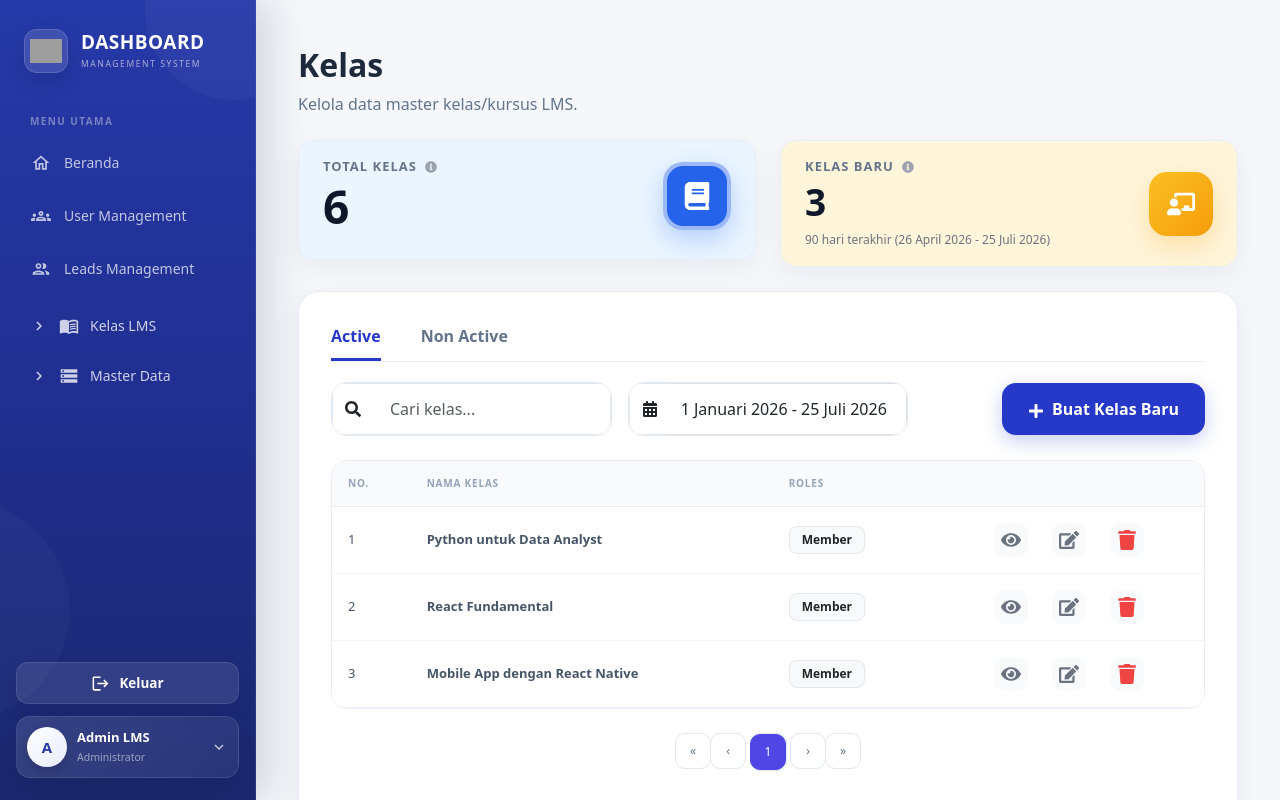
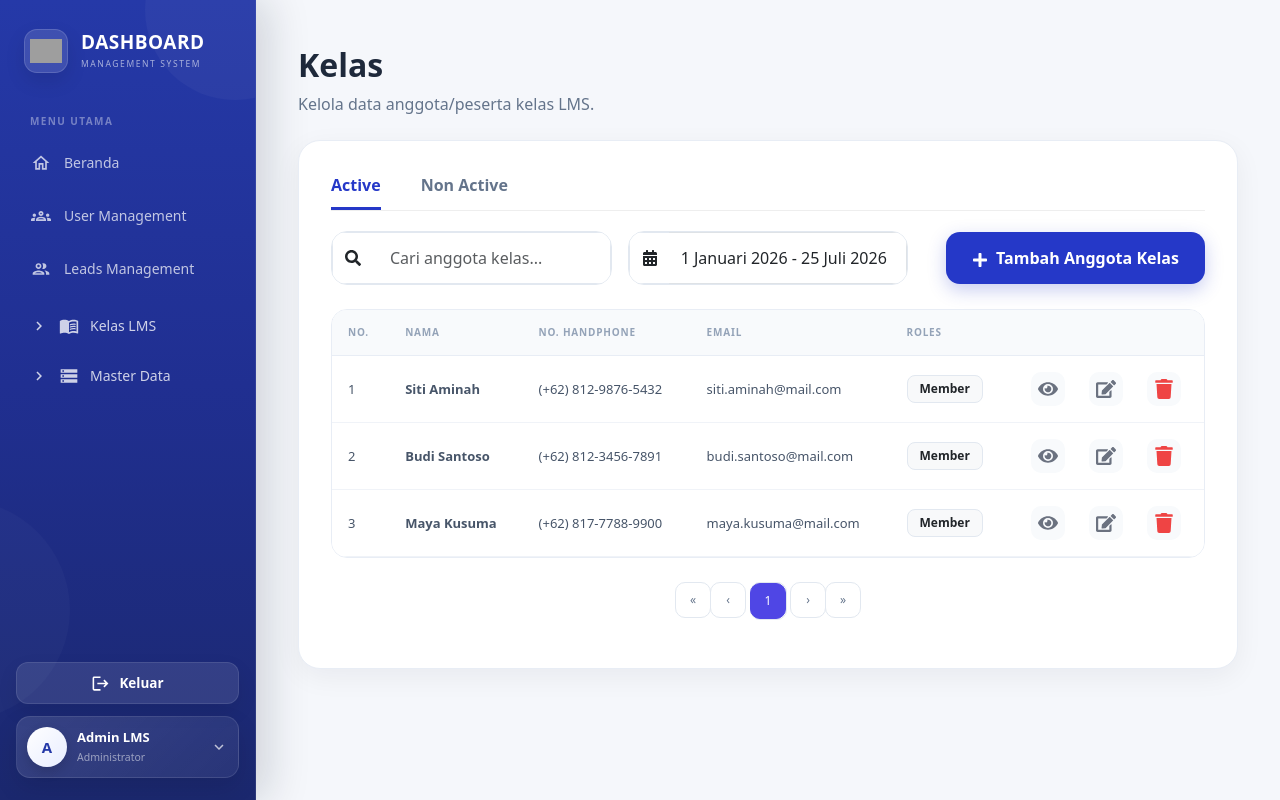
Before and after one commit to indri-esti/Dashboard-management, a React (Vite) app: page /master-data/kelas in a window 1280 px wide. Built offline with nearby package versions, Linux system fonts and the light colour scheme; grey boxes are pictures that could not be loaded.

Commit message:
perbaikan kelas jsx

```diff
--- a/src/pages/MasterData/Kelas.jsx
+++ b/src/pages/MasterData/Kelas.jsx
@@ -1,4 +1,4 @@
-import { useState, useEffect, useMemo } from "react";
+import { useState, useEffect } from "react";
 import { useNavigate } from "react-router-dom";
 import {
   Container,
@@ -16,8 +16,6 @@ import {
   Badge,
 } from "react-bootstrap";
 import {
-  FaBook,
-  FaChalkboardTeacher,
   FaCalendarAlt,
   FaSearch,
   FaPlus,
@@ -26,67 +24,71 @@ import {
   FaTrash,
   FaArrowCircleUp,
   FaTimes,
-  FaInfoCircle,
 } from "react-icons/fa";
 import Calendar from "react-calendar";
 import "react-calendar/dist/Calendar.css";
 
 // ===========================
-// HARDCODE DUMMY DATA (nanti diganti fetch API kayak UserManagement.jsx)
+// HARDCODE DUMMY DATA (nanti diganti fetch API kelas.py kayak UserManagement.jsx)
+// Kelas sekarang berisi data ANGGOTA/PESERTA kelas, bukan lagi nama mata kelas.
 // ===========================
 const DUMMY_KELAS = [
   {
     id_kelas: 1,
-    nama_kelas: "React Fundamental",
+    nama: "Budi Santoso",
+    phone: "081234567891",
+    email: "budi.santoso@mail.com",
     roles: "Member",
-    deskripsi:
-      "Belajar dasar React mulai dari komponen, state, hingga routing.",
     status: "active",
     created_at: "2026-06-10",
     alasan_non_active: "",
   },
   {
     id_kelas: 2,
-    nama_kelas: "Python untuk Data Analyst",
+    nama: "Siti Aminah",
+    phone: "081298765432",
+    email: "siti.aminah@mail.com",
     roles: "Member",
-    deskripsi:
-      "Analisis data menggunakan Python, Pandas, dan visualisasi data.",
     status: "active",
     created_at: "2026-07-02",
     alasan_non_active: "",
   },
   {
     id_kelas: 3,
-    nama_kelas: "UI/UX Design Dasar",
+    nama: "Ahmad Fauzi",
+    phone: "085611122233",
+    email: "ahmad.fauzi@mail.com",
     roles: "Admin",
-    deskripsi: "Prinsip dasar UI/UX, wireframing, dan prototyping.",
     status: "non active",
     created_at: "2026-03-15",
-    alasan_non_active: "Materi sedang diperbarui ke versi terbaru.",
+    alasan_non_active: "Sedang cuti panjang, akses dinonaktifkan sementara.",
   },
   {
     id_kelas: 4,
-    nama_kelas: "Falcon Framework untuk Backend",
+    nama: "Dewi Lestari",
+    phone: "081345567788",
+    email: "dewi.lestari@mail.com",
     roles: "Admin",
-    deskripsi: "Membangun REST API dengan Python Falcon dan MySQL.",
     status: "active",
     created_at: "2026-08-01",
     alasan_non_active: "",
   },
   {
     id_kelas: 5,
-    nama_kelas: "Digital Marketing untuk Pemula",
+    nama: "Rio Pratama",
+    phone: "082211334455",
+    email: "rio.pratama@mail.com",
     roles: "Member",
-    deskripsi: "Dasar-dasar digital marketing, SEO, dan social media ads.",
     status: "non active",
     created_at: "2026-01-20",
-    alasan_non_active: "Instruktur cuti, kelas dijadwalkan ulang.",
+    alasan_non_active: "Mengundurkan diri dari kelas, menunggu konfirmasi ulang.",
   },
   {
     id_kelas: 6,
-    nama_kelas: "Mobile App dengan React Native",
+    nama: "Maya Kusuma",
+    phone: "081777889900",
+    email: "maya.kusuma@mail.com",
     roles: "Member",
-    deskripsi: "Membangun aplikasi mobile cross-platform dengan React Native.",
     status: "active",
     created_at: "2026-05-28",
     alasan_non_active: "",
@@ -95,6 +97,26 @@ const DUMMY_KELAS = [
 
 const isActiveStatus = (status) =>
   (status || "").toLowerCase().trim() === "active";
+
+const formatPhoneNumber = (phone) => {
+  if (!phone) return "-";
+
+  let number = String(phone).replace(/\D/g, "");
+
+  if (number.startsWith("62")) {
+    number = number.slice(2);
+  }
+
+  if (number.startsWith("0")) {
+    number = number.slice(1);
+  }
+
+  if (number.length >= 10) {
+    return `(+62) ${number.replace(/(\d{3})(\d{4})(\d+)/, "$1-$2-$3")}`;
+  }
+
+  return `(+62) ${number}`;
+};
 
 function Kelas() {
   const navigate = useNavigate();
@@ -117,7 +139,7 @@ function Kelas() {
     }, 400);
 
     // ===========================
-    // NANTI KALAU BACKEND SUDAH SIAP, GANTI JADI:
+    // NANTI KALAU BACKEND kelas.py SUDAH SIAP, GANTI JADI:
     // ===========================
     // try {
     //   setLoading(true);
@@ -157,12 +179,8 @@ function Kelas() {
       year: "numeric",
     });
 
-  const today = useMemo(() => new Date(), []);
-
-  const defaultStart = useMemo(
-    () => new Date(today.getFullYear(), 0, 1),
-    [today]
-  );
+  const today = new Date();
+  const defaultStart = new Date(today.getFullYear(), 0, 1);
 
   const [startDate, setStartDate] = useState(defaultStart);
   const [endDate, setEndDate] = useState(today);
@@ -199,6 +217,56 @@ function Kelas() {
   const [selectedKelas, setSelectedKelas] = useState(null);
 
   // ===========================
+  // Edit modal
+  // ===========================
+  const [showEdit, setShowEdit] = useState(false);
+  const [selectedEdit, setSelectedEdit] = useState(null);
+  const [editForm, setEditForm] = useState({
+    nama: "",
+    phone: "",
+    email: "",
+    roles: "Member",
+  });
+  const [saving, setSaving] = useState(false);
+
+  const openEditModal = (item) => {
+    setSelectedEdit(item);
+    setEditForm({
+      nama: item.nama || "",
+      phone: item.phone || "",
+      email: item.email || "",
+      roles: item.roles || "Member",
+    });
+    setShowEdit(true);
+  };
+
+  const handleEditChange = (e) => {
+    const { name, value } = e.target;
+    setEditForm((prev) => ({ ...prev, [name]: value }));
+  };
+
+  const handleSaveEdit = () => {
+    if (!selectedEdit) return;
+
+    setSaving(true);
+
+    // Simulasi update data lokal (nanti diganti api.put(`/api/kelas/${id}`, editForm))
+    setTimeout(() => {
+      setDataKelas((prev) =>
+        prev.map((item) =>
+          item.id_kelas === selectedEdit.id_kelas
+            ? { ...item, ...editForm }
+            : item
+        )
+      );
+
+      setShowEdit(false);
+      setSelectedEdit(null);
+      setSaving(false);
+    }, 300);
+  };
+
+  // ===========================
   // Delete modal (HAPUS PERMANEN)
   // ===========================
   const [showDelete, setShowDelete] = useState(false);
@@ -213,9 +281,7 @@ function Kelas() {
     // Simulasi hapus data lokal (nanti diganti api.delete(`/api/kelas/${id}`))
     setTimeout(() => {
       setDataKelas((prev) =>
-        prev.filter(
-          (item) => item.id_kelas !== selectedDelete.id_kelas
-        )
+        prev.filter((item) => item.id_kelas !== selectedDelete.id_kelas)
       );
 
       setShowDelete(false);
@@ -266,7 +332,9 @@ function Kelas() {
       const keyword = search.toLowerCase();
 
       return (
-        (item.nama_kelas || "").toLowerCase().includes(keyword) ||
+        (item.nama || "").toLowerCase().includes(keyword) ||
+        (item.email || "").toLowerCase().includes(keyword) ||
+        (item.phone || "").toLowerCase().includes(keyword) ||
         (item.roles || "").toLowerCase().includes(keyword)
       );
     })
@@ -320,31 +388,7 @@ function Kelas() {
   const indexOfLastKelas = currentPage * itemsPerPage;
   const indexOfFirstKelas = indexOfLastKelas - itemsPerPage;
 
-  const currentKelas = filteredKelas.slice(
-    indexOfFirstKelas,
-    indexOfLastKelas
-  );
-
-  // ===========================
-  // Stats
-  // ===========================
-  const ninetyDaysAgo = useMemo(() => {
-    const d = new Date(today);
-    d.setDate(today.getDate() - 90);
-    return d;
-  }, [today]);
-
-  const newKelas = dataKelas.filter((item) => {
-    const created = new Date(item.created_at);
-
-    return (
-      !isNaN(created.getTime()) &&
-      created >= ninetyDaysAgo &&
-      created <= today
-    );
-  });
-
-  const totalKelas = dataKelas.length;
+  const currentKelas = filteredKelas.slice(indexOfFirstKelas, indexOfLastKelas);
 
   return (
     <Container fluid className="py-3 kelas-page">
@@ -370,7 +414,7 @@ function Kelas() {
         }
 
         .kelas-page table {
-          min-width: 700px;
+          min-width: 800px;
         }
 
         .kelas-page table th {
@@ -448,11 +492,9 @@ function Kelas() {
       {/* Header */}
       <div className="d-flex justify-content-between align-items-center mb-4">
         <div>
-          <h2 style={{ fontWeight: 700, color: "#1E293B" }}>
-            Kelas
-          </h2>
+          <h2 style={{ fontWeight: 700, color: "#1E293B" }}>Kelas</h2>
           <p style={{ color: "#64748B", marginBottom: 0 }}>
-            Kelola data master kelas/kursus LMS.
+            Kelola data anggota/peserta kelas LMS.
           </p>
         </div>
       </div>
@@ -462,152 +504,6 @@ function Kelas() {
           {error}
         </Alert>
       )}
-
-      {/* Statistik */}
-      <Row className="g-4 mb-4">
-        <Col md={6}>
-          <Card
-            style={{
-              border: "1px solid #CFE6FF",
-              borderRadius: "16px",
-              background: "#EAF5FF",
-              minHeight: "120px",
-              boxShadow: "0 10px 30px rgba(15,23,42,.08)",
-            }}
-          >
-            <Card.Body className="px-4 py-3">
-              <div className="d-flex justify-content-between align-items-center">
-                <div>
-                  <div
-                    className="d-flex align-items-center gap-2"
-                    style={{
-                      fontSize: 13,
-                      fontWeight: 700,
-                      letterSpacing: 1,
-                      color: "#64748B",
-                      textTransform: "uppercase",
-                    }}
-                  >
-                    Total Kelas
-                    <FaInfoCircle size={12} color="#9CA3AF" />
-                  </div>
-
-                  <h2
-                    style={{
-                      fontSize: 46,
-                      fontWeight: 800,
-                      color: "#0F172A",
-                      margin: "6px 0",
-                      lineHeight: 1,
-                    }}
-                  >
-                    {loading ? (
-                      <Spinner animation="border" size="sm" />
-                    ) : (
-                      totalKelas
-                    )}
-                  </h2>
-                </div>
-
-                <div
-                  style={{
-                    width: 68,
-                    height: 68,
-                    borderRadius: 20,
-                    background: "#2563EB",
-                    display: "flex",
-                    justifyContent: "center",
-                    alignItems: "center",
-                    boxShadow: "0 10px 25px rgba(37,99,235,.25)",
-                    border: "4px solid rgba(255,255,255,.55)",
-                  }}
-                >
-                  <FaBook size={28} color="#fff" />
-                </div>
-              </div>
-            </Card.Body>
-          </Card>
-        </Col>
-
-        <Col md={6}>
-          <Card
-            style={{
-              border: "1px solid #F8E8B5",
-              borderRadius: "16px",
-              background: "#FFF5DA",
-              minHeight: "120px",
-              boxShadow: "0 8px 24px rgba(245, 158, 11, 0.12)",
-            }}
-          >
-            <Card.Body className="px-4 py-3">
-              <div className="d-flex justify-content-between align-items-center">
-                <div>
-                  <div
-                    className="d-flex align-items-center gap-2"
-                    style={{
-                      fontSize: 13,
-                      fontWeight: 700,
-                      letterSpacing: 1,
-                      color: "#64748B",
-                      textTransform: "uppercase",
-                    }}
-                  >
-                    Kelas Baru
-                    <FaInfoCircle size={12} color="#9CA3AF" />
-                  </div>
-
-                  <h2
-                    style={{
-                      fontSize: 37,
-                      fontWeight: 800,
-                      color: "#0F172A",
-                      margin: "6px 0",
-                      lineHeight: 1,
-                    }}
-                  >
-                    {loading ? (
-                      <Spinner animation="border" size="sm" />
-                    ) : (
-                      newKelas.length
-                    )}
-                  </h2>
-
-                  <small style={{ color: "#6B7280", fontSize: "12px" }}>
-                    90 hari terakhir (
-                    {ninetyDaysAgo.toLocaleDateString("id-ID", {
-                      day: "numeric",
-                      month: "long",
-                      year: "numeric",
-                    })}
-                    {" - "}
-                    {today.toLocaleDateString("id-ID", {
-                      day: "numeric",
-                      month: "long",
-                      year: "numeric",
-                    })}
-                    )
-                  </small>
-                </div>
-
-                <div
-                  style={{
-                    width: 64,
-                    height: 64,
-                    borderRadius: 18,
-                    background: "linear-gradient(135deg, #FBBF24, #F59E0B)",
-                    display: "flex",
-                    justifyContent: "center",
-                    alignItems: "center",
-                    boxShadow: "0 10px 25px rgba(245, 158, 11, .25)",
-                  }}
-                >
-                  <FaChalkboardTeacher size={28} color="#fff" />
-                </div>
-              </div>
-            </Card.Body>
-          </Card>
-        </Col>
-      </Row>
 
       {/* Card tabel */}
       <Card
@@ -635,8 +531,7 @@ function Kelas() {
                 cursor: "pointer",
                 fontWeight: 600,
                 paddingBottom: 10,
-                borderBottom:
-                  tab === "active" ? "3px solid #2538C8" : "none",
+                borderBottom: tab === "active" ? "3px solid #2538C8" : "none",
                 color: tab === "active" ? "#2538C8" : "#64748B",
                 marginBottom: 0,
               }}
@@ -684,7 +579,7 @@ function Kelas() {
 
                 <Form.Control
                   type="text"
-                  placeholder="Cari kelas..."
+                  placeholder="Cari anggota kelas..."
                   value={search}
                   onChange={(e) => setSearch(e.target.value)}
                   style={{
@@ -748,7 +643,7 @@ function Kelas() {
                 }}
               >
                 <FaPlus className="me-2" />
-                Buat Kelas Baru
+                Tambah Anggota Kelas
               </Button>
             </Col>
           </Row>
@@ -772,12 +667,12 @@ function Kelas() {
                 <thead style={{ background: "#F8FAFC" }}>
                   <tr>
                     <th style={thStyle}>NO.</th>
-                    <th style={thStyle}>NAMA KELAS</th>
+                    <th style={thStyle}>NAMA</th>
+                    <th style={thStyle}>NO. HANDPHONE</th>
+                    <th style={thStyle}>EMAIL</th>
                     <th style={thStyle}>ROLES</th>
 
-                    {tab === "nonactive" && (
-                      <th style={thStyle}>ALASAN</th>
-                    )}
+                    {tab === "nonactive" && <th style={thStyle}>ALASAN</th>}
 
                     <th></th>
                   </tr>
@@ -798,8 +693,20 @@ function Kelas() {
                             color: "#1e293b",
                           }}
                         >
-                          {item.nama_kelas}
+                          {item.nama}
                         </td>
+
+                        <td
+                          style={{
+                            ...tdStyle,
+                            fontWeight: 500,
+                            whiteSpace: "nowrap",
+                          }}
+                        >
+                          {formatPhoneNumber(item.phone)}
+                        </td>
+
+                        <td style={tdStyle}>{item.email || "-"}</td>
 
                         <td style={tdStyle}>
                           <Badge
@@ -872,11 +779,7 @@ function Kelas() {
                             )}
 
                             <span
-                              onClick={() =>
-                                navigate(
-                                  `/master-data/kelas/edit/${item.id_kelas}`
-                                )
-                              }
+                              onClick={() => openEditModal(item)}
                               title="Edit"
                             >
                               <FaEdit
@@ -912,7 +815,7 @@ function Kelas() {
                   ) : (
                     <tr>
                       <td
-                        colSpan={tab === "nonactive" ? 6 : 5}
+                        colSpan={tab === "nonactive" ? 7 : 6}
                         style={{
                           padding: "60px 20px",
                           textAlign: "center",
@@ -934,13 +837,13 @@ function Kelas() {
                         >
                           {isSearching
                             ? `Tidak ada hasil untuk "${search}"`
-                            : "Belum ada data kelas"}
+                            : "Belum ada data anggota kelas"}
                         </h5>
 
                         <p style={{ color: "#94A3B8", marginBottom: 20 }}>
                           {isSearching
                             ? "Coba gunakan kata kunci lain."
-                            : "Data kelas akan ditampilkan di sini."}
+                            : "Data anggota kelas akan ditampilkan di sini."}
                         </p>
 
                         {isSearching && (
@@ -989,9 +892,7 @@ function Kelas() {
 
                     <Pagination.Next
                       onClick={() =>
-                        setCurrentPage((prev) =>
-                          Math.min(prev + 1, totalPages)
-                        )
+                        setCurrentPage((prev) => Math.min(prev + 1, totalPages))
                       }
                       disabled={currentPage === totalPages}
                     />
@@ -1013,27 +914,34 @@ function Kelas() {
           style={{ padding: "36px", borderRadius: 18, position: "relative" }}
         >
           <h4 style={{ fontWeight: 700, textAlign: "center", marginBottom: 30 }}>
-            Detail Data Kelas
+            Detail Anggota Kelas
           </h4>
 
           <Row className="mb-3">
-            <Col xs={5}>Nama Kelas</Col>
+            <Col xs={5}>Nama</Col>
             <Col xs={7} className="text-end">
-              {selectedKelas?.nama_kelas || "-"}
+              {selectedKelas?.nama || "-"}
             </Col>
           </Row>
 
           <Row className="mb-3">
-            <Col xs={5}>Roles</Col>
+            <Col xs={5}>No. Handphone</Col>
             <Col xs={7} className="text-end">
-              {selectedKelas?.roles || "-"}
+              {formatPhoneNumber(selectedKelas?.phone)}
+            </Col>
+          </Row>
+
+          <Row className="mb-3">
+            <Col xs={5}>Email</Col>
+            <Col xs={7} className="text-end">
+              {selectedKelas?.email || "-"}
             </Col>
           </Row>
 
           <Row>
-            <Col xs={5}>Deskripsi</Col>
+            <Col xs={5}>Roles</Col>
             <Col xs={7} className="text-end">
-              {selectedKelas?.deskripsi || "-"}
+              {selectedKelas?.roles || "-"}
             </Col>
           </Row>
 
@@ -1058,7 +966,114 @@ function Kelas() {
         </Modal.Body>
       </Modal>
 
-      {/* Modal Hapus Kelas (permanen) */}
+      {/* Modal Edit */}
+      <Modal
+        show={showEdit}
+        onHide={() => !saving && setShowEdit(false)}
+        centered
+      >
+        <Modal.Body
+          style={{ padding: "36px", borderRadius: 18, position: "relative" }}
+        >
+          <h4 style={{ fontWeight: 700, textAlign: "center", marginBottom: 30 }}>
+            Edit Anggota Kelas
+          </h4>
+
+          <Form>
+            <Form.Group className="mb-3">
+              <Form.Label style={{ fontWeight: 600 }}>Nama</Form.Label>
+              <Form.Control
+                name="nama"
+                value={editForm.nama}
+                onChange={handleEditChange}
+                placeholder="Masukkan nama"
+              />
+            </Form.Group>
+
+            <Form.Group className="mb-3">
+              <Form.Label style={{ fontWeight: 600 }}>No. Handphone</Form.Label>
+              <Form.Control
+                name="phone"
+                value={editForm.phone}
+                onChange={handleEditChange}
+                placeholder="Contoh: 081234567890"
+              />
+            </Form.Group>
+
+            <Form.Group className="mb-3">
+              <Form.Label style={{ fontWeight: 600 }}>Email</Form.Label>
+              <Form.Control
+                type="email"
+                name="email"
+                value={editForm.email}
+                onChange={handleEditChange}
+                placeholder="Masukkan email"
+              />
+            </Form.Group>
+
+            <Form.Group className="mb-2">
+              <Form.Label style={{ fontWeight: 600 }}>Roles</Form.Label>
+              <Form.Select
+                name="roles"
+                value={editForm.roles}
+                onChange={handleEditChange}
+              >
+                <option value="Member">Member</option>
+                <option value="Admin">Admin</option>
+              </Form.Select>
+            </Form.Group>
+          </Form>
+
+          <div className="d-flex justify-content-between mt-4">
+            <Button
+              style={{
+                width: "48%",
+                height: 46,
+                background: "#2538C8",
+                border: "none",
+                borderRadius: 10,
+              }}
+              disabled={saving}
+              onClick={handleSaveEdit}
+            >
+              {saving ? <Spinner animation="border" size="sm" /> : "SIMPAN"}
+            </Button>
+
+            <Button
+              variant="outline-secondary"
+              style={{ width: "48%", height: 46, borderRadius: 10 }}
+              disabled={saving}
+              onClick={() => {
+                setShowEdit(false);
+                setSelectedEdit(null);
+              }}
+            >
+              BATAL
+            </Button>
+          </div>
+
+          <div
+            style={{
+              position: "absolute",
+              top: 18,
+              right: 18,
+              width: 34,
+              height: 34,
+              borderRadius: "50%",
+              background: "#F1F5F9",
+              display: "flex",
+              justifyContent: "center",
+              alignItems: "center",
+              cursor: "pointer",
+            }}
+            onClick={() => !saving && setShowEdit(false)}
+          >
+            <FaTimes size={14} color="#64748B" />
+          </div>
+        </Modal.Body>
+      </Modal>
+
+      {/* Modal Hapus Anggota Kelas (permanen) */}
       <Modal
         show={showDelete}
         onHide={() => !deleting && setShowDelete(false)}
@@ -1075,9 +1090,9 @@ function Kelas() {
               color: "#64748B",
             }}
           >
-            Apakah kamu yakin ingin menghapus kelas{" "}
-            <strong>{selectedDelete?.nama_kelas}</strong>? Data yang sudah
-            dihapus tidak dapat dikembalikan.
+            Apakah kamu yakin ingin menghapus data{" "}
+            <strong>{selectedDelete?.nama}</strong>? Data yang sudah dihapus
+            tidak dapat dikembalikan.
           </p>
 
           <div className="d-flex justify-content-between mt-4">
@@ -1092,11 +1107,7 @@ function Kelas() {
               disabled={deleting}
               onClick={handleDeleteKelas}
             >
-              {deleting ? (
-                <Spinner animation="border" size="sm" />
-              ) : (
-                "YA, HAPUS"
-              )}
+              {deleting ? <Spinner animation="border" size="sm" /> : "YA, HAPUS"}
             </Button>
 
             <Button
@@ -1254,8 +1265,8 @@ function Kelas() {
               marginBottom: 35,
             }}
           >
-            Apakah kamu yakin ingin mengaktifkan kembali kelas{" "}
-            <strong>{selectedReActive?.nama_kelas}</strong>?
+            Apakah kamu yakin ingin mengaktifkan kembali{" "}
+            <strong>{selectedReActive?.nama}</strong>?
           </p>
 
           <div className="d-flex gap-3">
```
